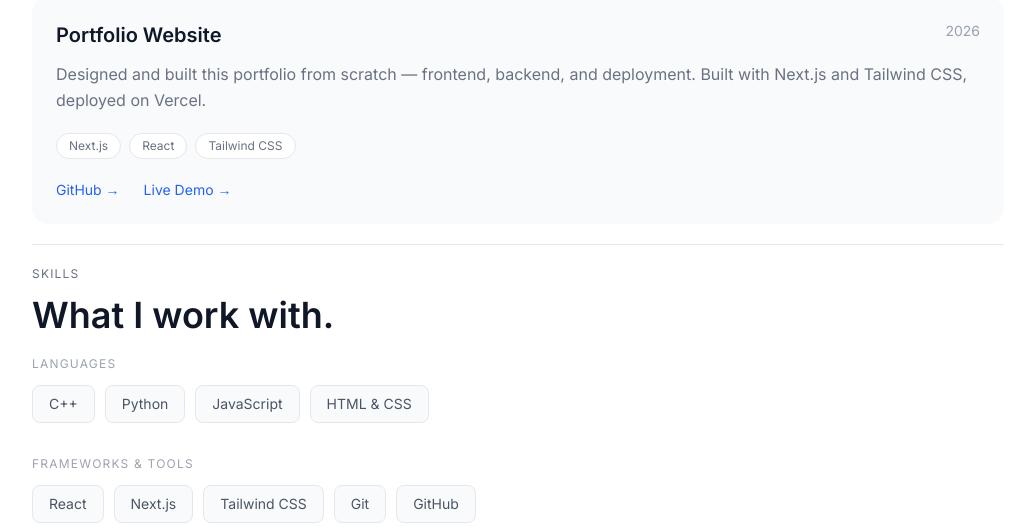
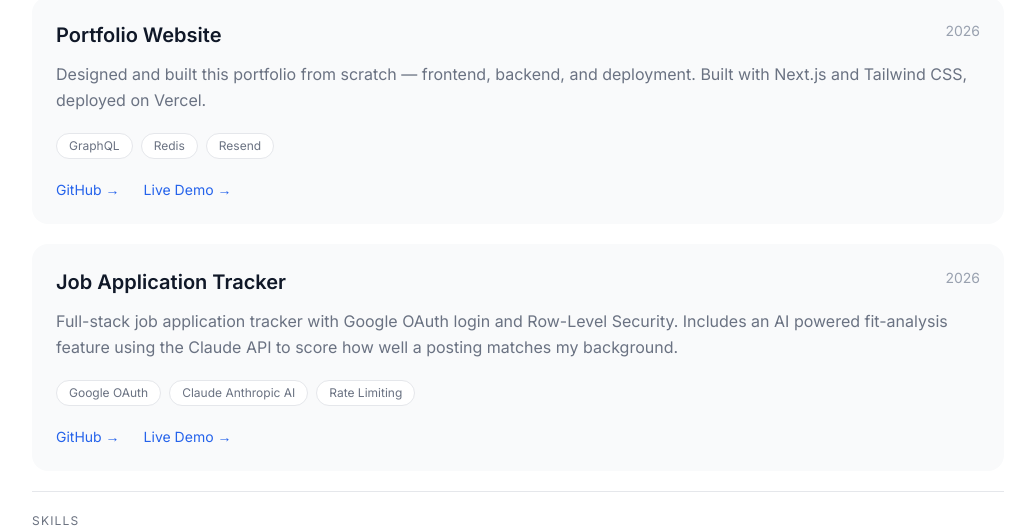
Before and after one commit to milanbudhathoki38/portfolio, a Next.js app: page / in a window 1280 px wide. Shown: the part 1880-2408 px from the top of the page, without its empty margins (122-1132 px from the left). Built offline with nearby package versions, Linux system fonts and the light colour scheme; no server answers; the database is empty.

Commit message:
added new project card, project 4

```diff
--- a/app/page.js
+++ b/app/page.js
@@ -260,15 +260,38 @@ useEffect(() => {
                 Built with Next.js and Tailwind CSS, deployed on Vercel.
               </p>
               <div className="flex gap-2" style={{ marginBottom: '20px' }}>
-                <span className="text-xs text-gray-500 rounded-full" style={{ background: 'white', border: '1px solid #e5e7eb', padding: '4px 12px' }}>Next.js</span>
-                <span className="text-xs text-gray-500 rounded-full" style={{ background: 'white', border: '1px solid #e5e7eb', padding: '4px 12px' }}>React</span>
-                <span className="text-xs text-gray-500 rounded-full" style={{ background: 'white', border: '1px solid #e5e7eb', padding: '4px 12px' }}>Tailwind CSS</span>
+                <span className="text-xs text-gray-500 rounded-full" style={{ background: 'white', border: '1px solid #e5e7eb', padding: '4px 12px' }}>GraphQL</span>
+                <span className="text-xs text-gray-500 rounded-full" style={{ background: 'white', border: '1px solid #e5e7eb', padding: '4px 12px' }}>Redis</span>
+                <span className="text-xs text-gray-500 rounded-full" style={{ background: 'white', border: '1px solid #e5e7eb', padding: '4px 12px' }}>Resend</span>
               </div>
               <div className="flex gap-6">
                 <a href="https://github.com/milanbudhathoki38/portfolio" target="_blank" style={{ fontSize: '14px', color: '#2563eb' }}>GitHub →</a>
                 <a href="https://portfolio-delta-sandy-5ee88992ad.vercel.app" target="_blank" style={{ fontSize: '14px', color: '#2563eb' }}>Live Demo →</a>
               </div>
             </div>
+
+           {/* Project 4 */}
+<div className="rounded-2xl hover:bg-gray-100 transition-colors" style={{ background: '#f9fafb', padding: '24px' }}>
+  <div className="flex justify-between items-start" style={{ marginBottom: '12px' }}>
+    <h3 className="text-xl font-semibold text-gray-900">Job Application Tracker</h3>
+    <span className="text-sm text-gray-400">2026</span>
+  </div>
+  <p className="text-gray-500 leading-relaxed" style={{ marginBottom: '20px' }}>
+    Full-stack job application tracker with Google OAuth login and Row-Level Security.
+    Includes an AI powered fit-analysis feature using the Claude API to score how well a posting matches my background.
+  </p>
+  <div className="flex gap-2" style={{ marginBottom: '20px' }}>
+    <span className="text-xs text-gray-500 rounded-full" style={{ background: 'white', border: '1px solid #e5e7eb', padding: '4px 12px' }}>Google OAuth</span>
+    <span className="text-xs text-gray-500 rounded-full" style={{ background: 'white', border: '1px solid #e5e7eb', padding: '4px 12px' }}>Claude Anthropic AI</span>
+    <span className="text-xs text-gray-500 rounded-full" style={{ background: 'white', border: '1px solid #e5e7eb', padding: '4px 12px' }}>Rate Limiting</span>
+  </div>
+  <div className="flex gap-6">
+    <a href="https://github.com/milanbudhathoki38/job-tracker" target="_blank" style={{ fontSize: '14px', color: '#2563eb' }}>GitHub →</a>
+    <a href="https://job-tracker-psi-lovat.vercel.app/" target="_blank" style={{ fontSize: '14px', color: '#2563eb' }}>Live Demo →</a>
+  </div>
+</div>
+
+
 
           </div>
         </section>
```
